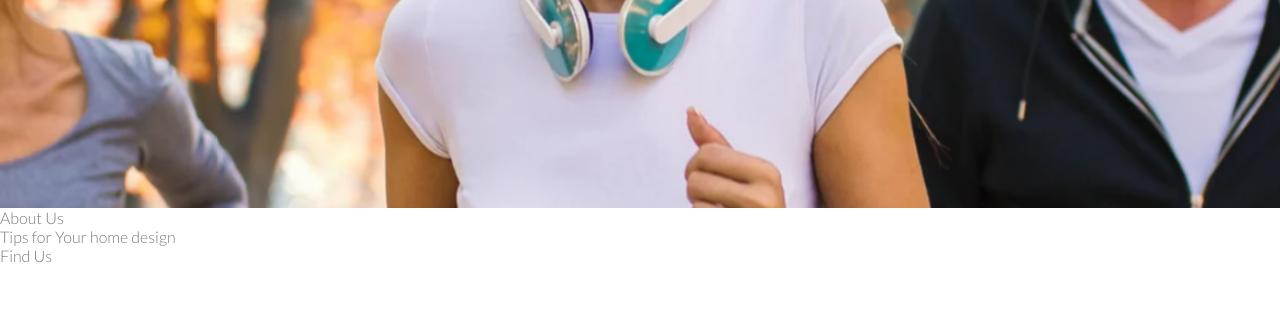
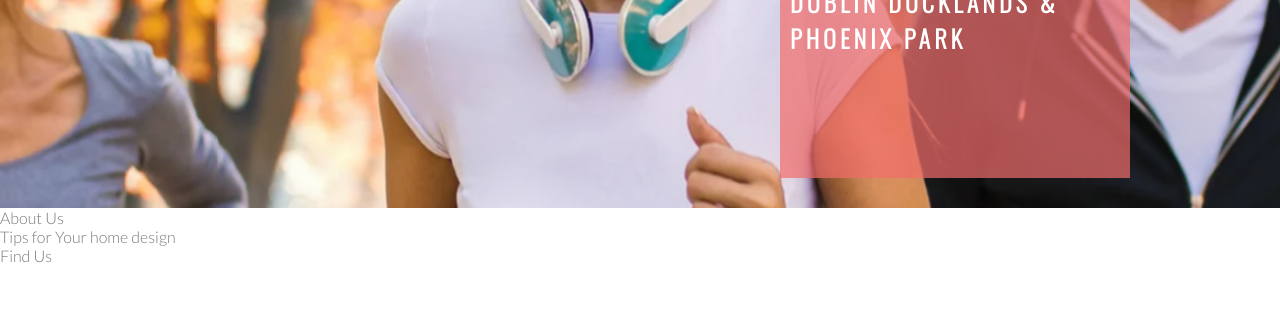
Before and after one commit to SarahGrozav1/Love-Running, a plain HTML site: page index.html in a window 1280 px wide. Shown: the part 467-800 px from the top of the page. Drawn offline with nearby package versions, Linux system fonts and the light colour scheme; a web font is replaced by a local one.

Commit message:
Add cover text and style

```diff
--- a/assets/css/style.css
+++ b/assets/css/style.css
@@ -61,6 +61,12 @@ h1, h2 {
     height: 600px;
     width: 100%;
     overflow: hidden;
+
+    position: relative;
+}
+
+#cover-text, #cover text h2 {
+    color: #fff;
 }
 
 #hero-image {
@@ -85,3 +91,23 @@ animation-fill-mode: forwards;
       transform: scale(1.1);
     }
 }
+
+#cover-text {
+    font-size: 130%;
+    font-family: Oswald, sans-serif;
+    text-transform: uppercase;
+    letter-spacing: 4px;
+
+    width: 300px;
+    height: 200px;
+
+    padding: 40px;
+    padding-left: 10px;
+
+    background-color: rgba(241, 109, 107, .7);
+
+    bottom: 30px;
+    right: 150px;
+
+    position: absolute;
+}
--- a/index.html
+++ b/index.html
@@ -32,6 +32,10 @@
     </header>
     <section id="hero-outer">
        <div id="hero-image"></div>
+       <div id="cover-text">
+        <h2>Love Running</h2>
+        <h3>Dublin Docklands & Phoenix Park</h3>
+       </div>
     </section>
     <section>
         About Us
```
